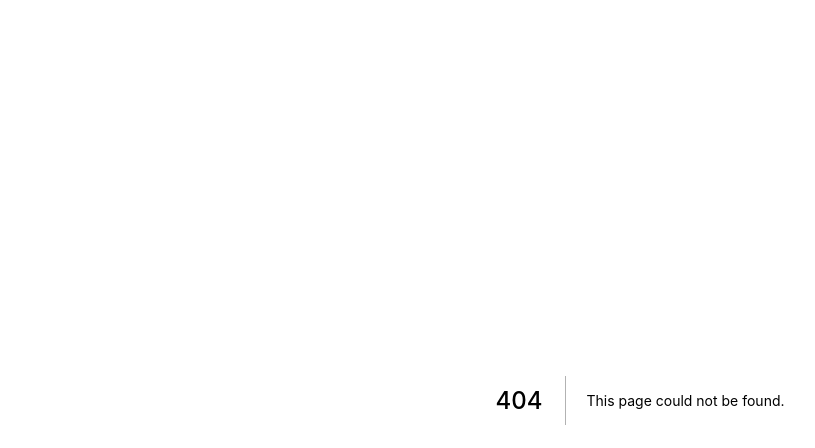
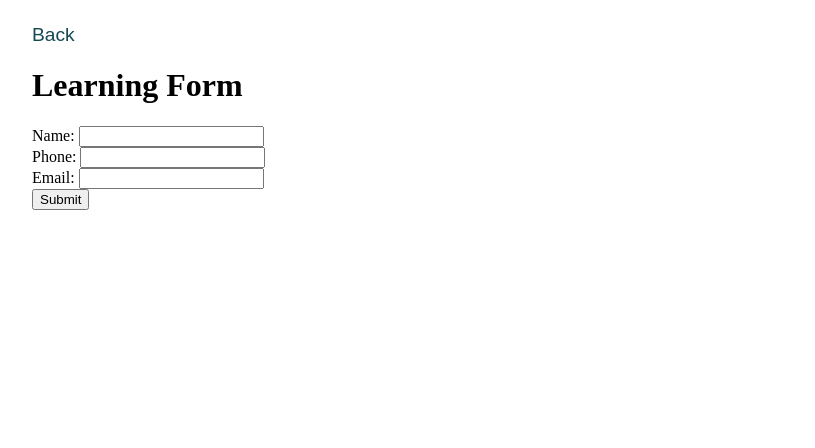
Before and after one commit to shawnrivers/learning-memo-web, a Next.js app: page /html/form in a window 1280 px wide. Before the commit this address had no page. Shown: the top 448 px of the page, without its empty margins (0-815 px from the left). Built offline with nearby package versions, Linux system fonts and the light colour scheme.

Commit message:
Add form page

```diff
--- /dev/null
+++ b/src/pages/html/form.tsx
@@ -0,0 +1,68 @@
+import * as React from 'react';
+import { TopicPage } from '../../components/templates/TopicPage';
+
+const FormPage: React.FC = () => {
+  const [name, setName] = React.useState('');
+  const [phone, setPhone] = React.useState('');
+  const [email, setEmail] = React.useState('');
+
+  const handleSubmit = React.useCallback(
+    async (event: React.FormEvent<HTMLFormElement>) => {
+      event.preventDefault();
+
+      const response = await fetch('http://localhost:3000/api/contact', {
+        method: 'POST',
+        body: JSON.stringify({
+          name,
+          phone,
+          email,
+        }),
+      });
+
+      const data = await response.json();
+      console.log(data);
+      return data;
+    },
+    [name, phone, email]
+  );
+
+  return (
+    <TopicPage heading='Learning Form'>
+      <form onSubmit={handleSubmit} action=''>
+        <div>
+          <label htmlFor='name'>Name: </label>
+          <input
+            type='text'
+            id='name'
+            value={name}
+            onChange={(e) => setName(e.target.value)}
+            required
+          />
+        </div>
+        <div>
+          <label htmlFor='phone'>Phone: </label>
+          <input
+            type='tel'
+            id='phone'
+            value={phone}
+            onChange={(e) => setPhone(e.target.value)}
+            required
+          />
+        </div>
+        <div>
+          <label htmlFor='email'>Email: </label>
+          <input
+            type='email'
+            id='email'
+            value={email}
+            onChange={(e) => setEmail(e.target.value)}
+            required
+          />
+        </div>
+        <button>Submit</button>
+      </form>
+    </TopicPage>
+  );
+};
+
+export default FormPage;
--- a/src/routes.ts
+++ b/src/routes.ts
@@ -130,4 +130,8 @@ export const learningHTMLRoutes: Route[] = [
     to: '/html/table',
     name: 'Table',
   },
+  {
+    to: '/html/form',
+    name: 'Form',
+  },
 ];
```
